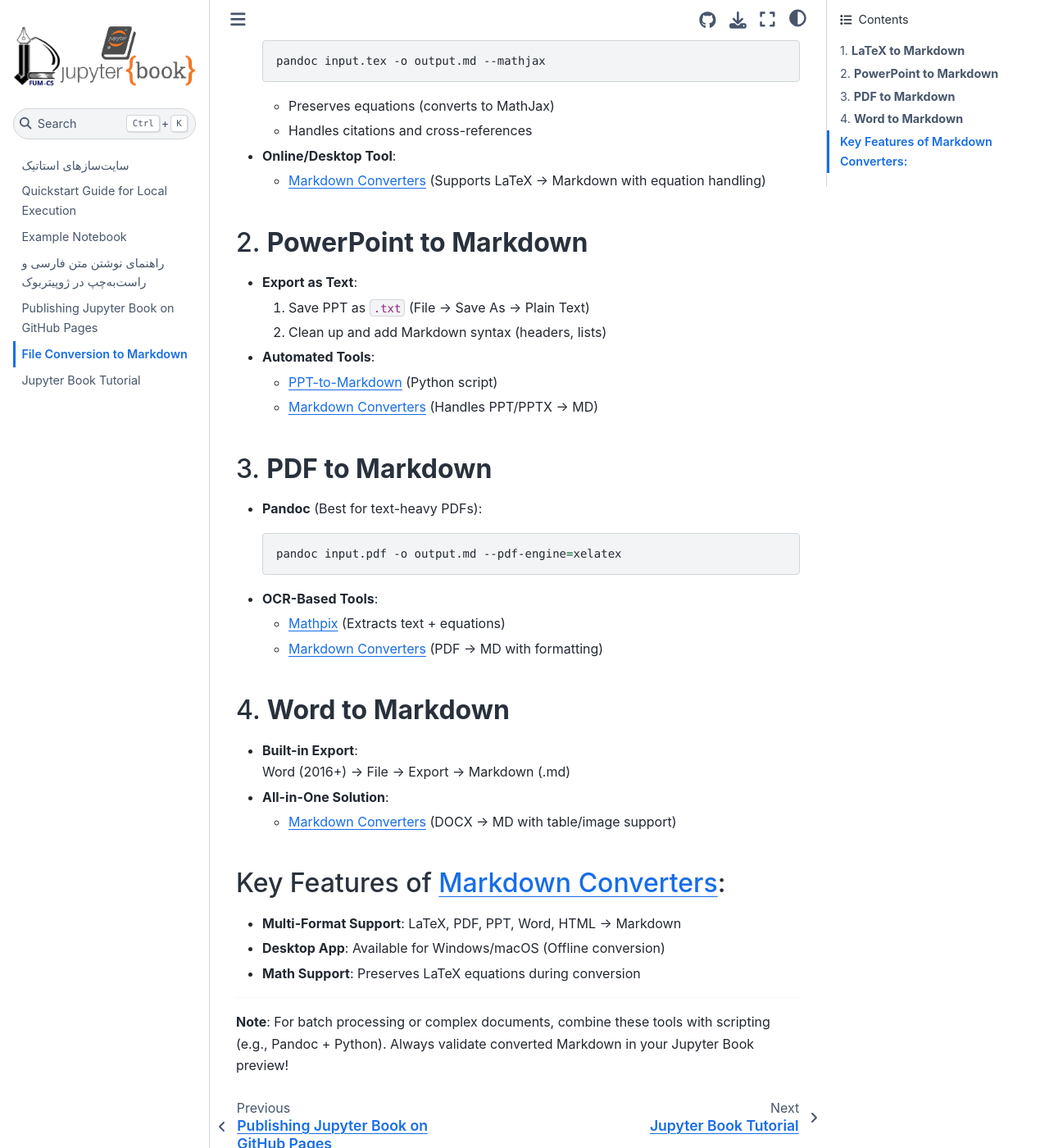
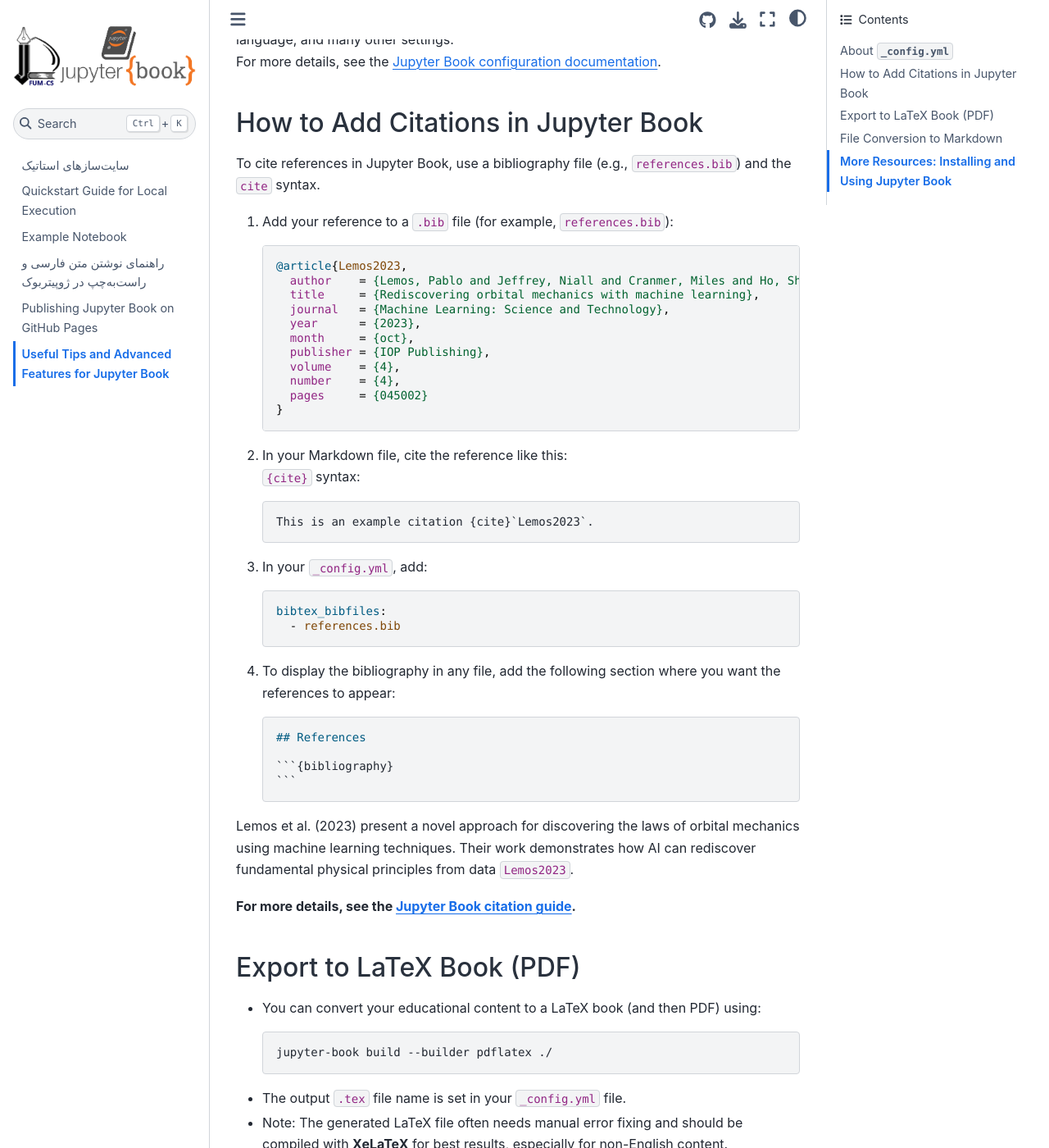
Before and after one commit to fum-cs/jupyter-book-tutorial, a Jupyter Book: the page built from docs/misc.md, in a window 1280 px wide and 1400 px high, scrolled down 279 px. Shown: the whole window at 82% size. Built offline with Jupyter Book 1.0.4 settings and Sphinx 7.4.7 and the Sphinx Book theme 1.1.4, drawn with Linux system fonts in a browser that asks for light colours; comment, search, counter and statistics services are not loaded; cross-references to code outside the pages are shown as plain code; some of the changed text lies outside the part shown.

`````diff
--- a/_config.yml
+++ b/_config.yml
@@ -18,7 +18,7 @@ latex:
 
 # Add a bibtex file so that we can create citations
 bibtex_bibfiles:
-  - references.bib
+  - docs/references.bib
 
 # Information about where the book exists on the web
 repository:
--- a/_toc.yml
+++ b/_toc.yml
@@ -9,4 +9,3 @@ chapters:
 - file: docs/persian-text
 - file: docs/quickstart-github
 - file: docs/misc
-- file: docs/Jupyter-Book-Tutorial
--- a/docs/misc.md
+++ b/docs/misc.md
@@ -1,49 +1,84 @@
-# File Conversion to Markdown
 
-When building your Jupyter Book, you may want to incorporate existing content from other formats. Here are reliable methods to convert common file types to Markdown:
+# Useful Tips and Advanced Features for Jupyter Book
 
-## 1. **LaTeX to Markdown**
-- **Pandoc**:
+## About `_config.yml`
+
+The `_config.yml` file is the main configuration file for your Jupyter Book.
+You can use it to set the book title, author, LaTeX output filename, theme options, language, and many other settings.
+For more details, see the [Jupyter Book configuration documentation](https://jupyterbook.org/en/stable/customize/config.html).
+
+## How to Add Citations in Jupyter Book
+
+To cite references in Jupyter Book, use a bibliography file (e.g., `references.bib`) and the `cite` syntax.
+
+1. Add your reference to a `.bib` file (for example, `references.bib`):
+
+    ```bibtex
+    @article{Lemos2023,
+      author    = {Lemos, Pablo and Jeffrey, Niall and Cranmer, Miles and Ho, Shirley and Battaglia, Peter},
+      title     = {Rediscovering orbital mechanics with machine learning},
+      journal   = {Machine Learning: Science and Technology},
+      year      = {2023},
+      month     = {oct},
+      publisher = {IOP Publishing},
+      volume    = {4},
+      number    = {4},
+      pages     = {045002}
+    }
+    ```
+
+2. In your Markdown file, cite the reference like this:
+    `{cite}` syntax:
+    ```markdown
+    This is an example citation {cite}`Lemos2023`.
+    ```
+
+3. In your `_config.yml`, add:
+    ```yaml
+    bibtex_bibfiles:
+      - references.bib
+    ```
+4. To display the bibliography in any file, add the following section where you want the references to appear:
+    ````markdown
+    ## References
+
+    ```{bibliography}
+    ```
+    ````
+Lemos et al. (2023) present a novel approach for discovering the laws of orbital mechanics using machine learning techniques. Their work demonstrates how AI can rediscover fundamental physical principles from data {cite}`Lemos2023`.
+
+
+**For more details, see the [Jupyter Book citation guide](https://jupyterbook.org/en/stable/content/citations.html).**
+
+## Export to LaTeX Book (PDF)
+
+- You can convert your educational content to a LaTeX book (and then PDF) using:
   ```bash
-  pandoc input.tex -o output.md --mathjax
+  jupyter-book build --builder pdflatex ./
   ```
-  - Preserves equations (converts to MathJax)
-  - Handles citations and cross-references
+- The output `.tex` file name is set in your `_config.yml` file.
+- Note: The generated LaTeX file often needs manual error fixing and should be compiled with **XeLaTeX** for best results, especially for non-English content.
 
-- **Online/Desktop Tool**:
-  - [Markdown Converters](https://markdownconverters.com/docs) (Supports LaTeX → Markdown with equation handling)
+## File Conversion to Markdown
 
-## 2. **PowerPoint to Markdown**
-- **Export as Text**:
-  1. Save PPT as `.txt` (File → Save As → Plain Text)
-  2. Clean up and add Markdown syntax (headers, lists)
+When building your Jupyter Book, you may want to incorporate existing content from other formats. Here are three simple and effective ways to convert files to Markdown:
 
-- **Automated Tools**:
-  - [PPT-to-Markdown](https://github.com/matthuisman/ppt-to-markdown) (Python script)
-  - [Markdown Converters](https://markdownconverters.com/docs) (Handles PPT/PPTX → MD)
+1. AI Tools (ChatGPT & LLMs)
+- Paste your content (text, tables, code, etc.) into ChatGPT or similar language models and ask for Markdown conversion.
+- Great for quick, small conversions and cleaning up formatting.
 
-## 3. **PDF to Markdown**
-- **Pandoc** (Best for text-heavy PDFs):
+2. Online Tools
+- Use online tools such as [Markdown Converters](https://markdownconverters.com/docs) for drag-and-drop conversion from PDF, Word, PPT, LaTeX, and more.
+- Supports equations, tables, and images.
+
+3. Pandoc (Universal Converter)
+- Use Pandoc for powerful, scriptable conversion of most formats (LaTeX, Word, PDF, PowerPoint, HTML) to Markdown:
   ```bash
-  pandoc input.pdf -o output.md --pdf-engine=xelatex
+  pandoc input.file -o output.md
   ```
 
-- **OCR-Based Tools**:
-  - [Mathpix](https://mathpix.com) (Extracts text + equations)
-  - [Markdown Converters](https://markdownconverters.com/docs) (PDF → MD with formatting)
+## More Resources: Installing and Using Jupyter Book
 
-## 4. **Word to Markdown**
-- **Built-in Export**:
-  Word (2016+) → File → Export → Markdown (.md)
-
-- **All-in-One Solution**:
-  - [Markdown Converters](https://markdownconverters.com/docs) (DOCX → MD with table/image support)
-
-## Key Features of [Markdown Converters](https://markdownconverters.com/docs):
-- **Multi-Format Support**: LaTeX, PDF, PPT, Word, HTML → Markdown
-- **Desktop App**: Available for Windows/macOS (Offline conversion)
-- **Math Support**: Preserves LaTeX equations during conversion
-
----
-
-**Note**: For batch processing or complex documents, combine these tools with scripting (e.g., Pandoc + Python). Always validate converted Markdown in your Jupyter Book preview!
+- [Jupyter Book Official Site – Installation & Usage Guide](https://jupyterbook.org/en/stable/start/overview.html)
+- [Jupyter Book Tutorial by pabloinsente (GitHub)](https://github.com/pabloinsente/jupyter-book-tutorial)
+- [Jupyter Book Template & Example by yenchiah](https://yenchiah.me/jupyter-book-template/docs/home.html)
--- a/docs/references.bib
+++ b/docs/references.bib
@@ -1,4 +1,16 @@
-
+@article{Lemos2023,
+  author    = {Lemos, Pablo and Jeffrey, Niall and Cranmer, Miles and Ho, Shirley and Battaglia, Peter},
+  title     = {Rediscovering orbital mechanics with machine learning},
+  journal   = {Machine Learning: Science and Technology},
+  year      = {2023},
+  month     = {oct},
+  publisher = {IOP Publishing},
+  volume    = {4},
+  number    = {4},
+  pages     = {045002},
+  doi       = {10.1088/2632-2153/acfa63},
+  url       = {https://dx.doi.org/10.1088/2632-2153/acfa63}
+}
 
 @book{Duda2000PatternClassification,
   author    = {Duda, Richard O. and Hart, Peter E. and Stork, David G.},
@@ -12,10 +24,10 @@
 }
 
 @book{zaki2020DataMining,
-  title={Data Mining and Machine Learning: Fundamental Concepts and Algorithms},
-  author={Zaki, M.J. and Meira, W. and Meira, W.},
-  isbn={9781108473989},
-  lccn={2019037294},
-  year={2020},
-  publisher={Cambridge University Press}
+  title     = {Data Mining and Machine Learning: Fundamental Concepts and Algorithms},
+  author    = {Zaki, M.J. and Meira, W. and Meira, W.},
+  isbn      = {9781108473989},
+  lccn      = {2019037294},
+  year      = {2020},
+  publisher = {Cambridge University Press}
 }
`````
Also changed, not shown: README.md (+35 -5 lines), docs/Jupyter-Book-Tutorial.md (deleted, +0 -367 lines), docs/home.md (+5 -0 lines).
